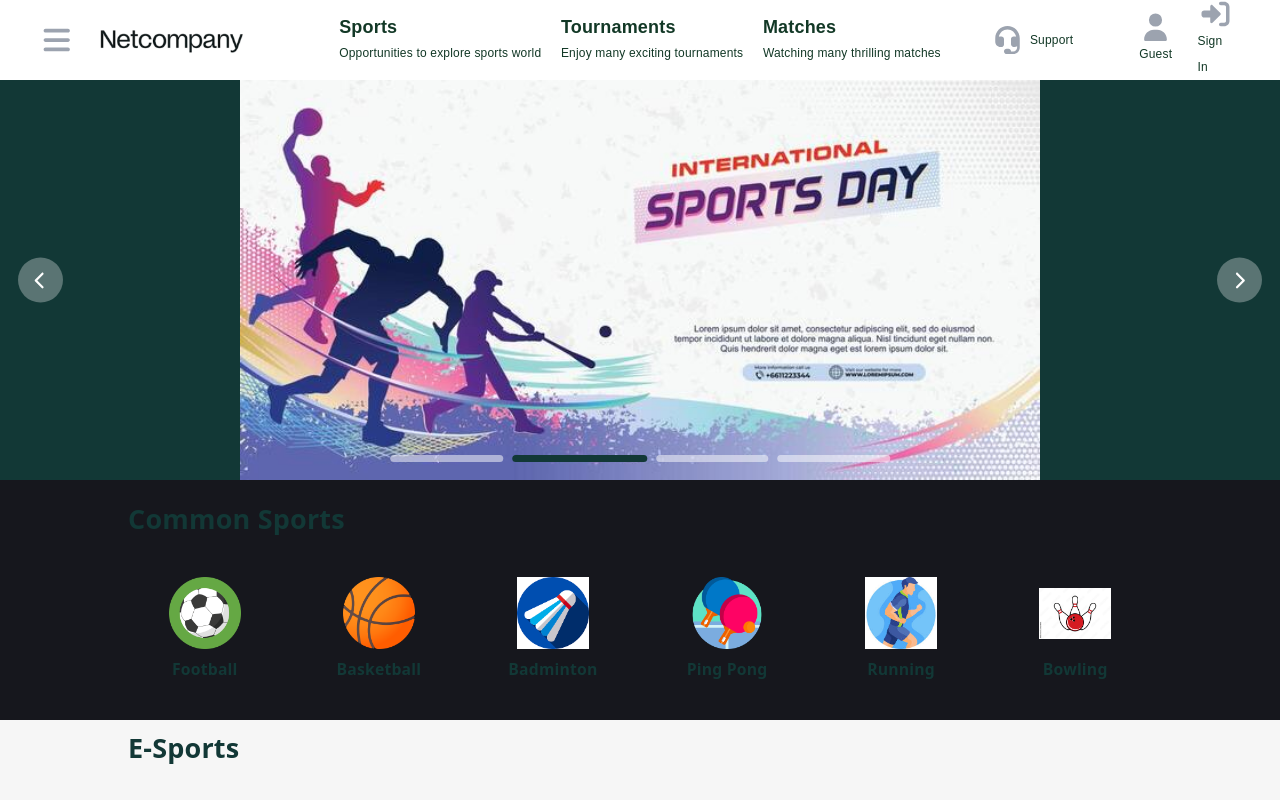
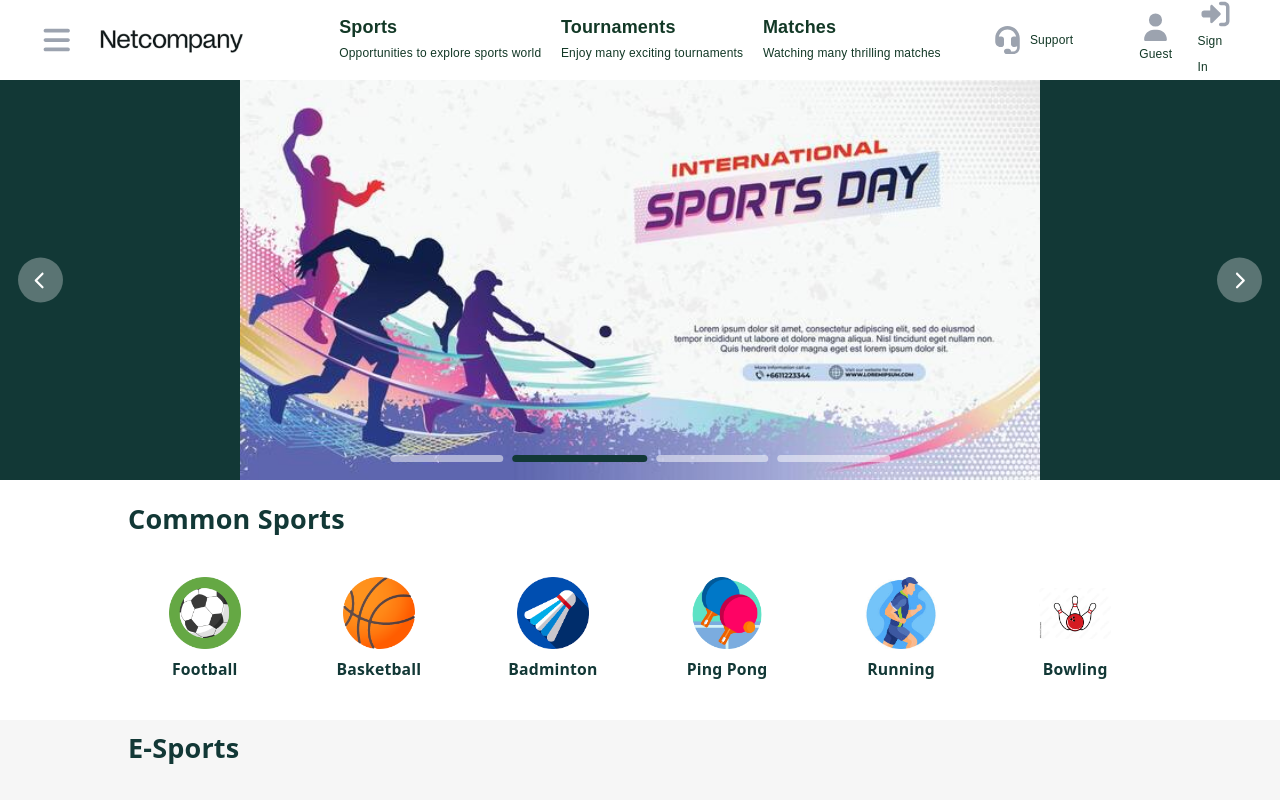
Before and after one commit to tranquang2012/tournament-organizer, a React app in the folder frontend/: page / in a window 1280 px wide. Shown: the top 800 px of the page. Built offline with nearby package versions, Linux system fonts and the light colour scheme; no server answers; the HTML template or start-up script is replaced by a standard one.

Commit message:
change bg color

```diff
--- a/frontend/src/index.css
+++ b/frontend/src/index.css
@@ -69,7 +69,7 @@
   :root {
     --text: #9ca3af;
     --text-h: #f3f4f6;
-    --bg: #16171d;
+    --bg: white;
     --border: #2e303a;
     --code-bg: #1f2028;
     --accent: #c084fc;
```
